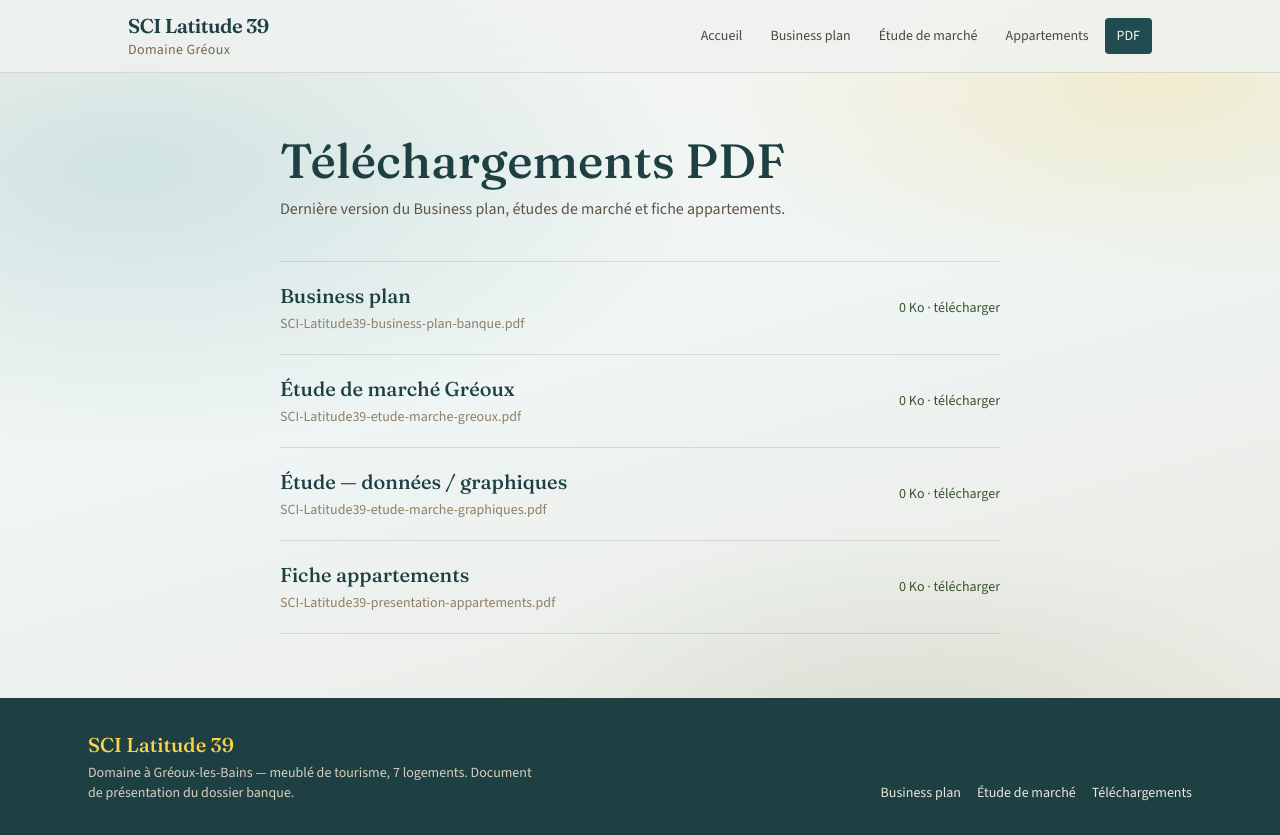
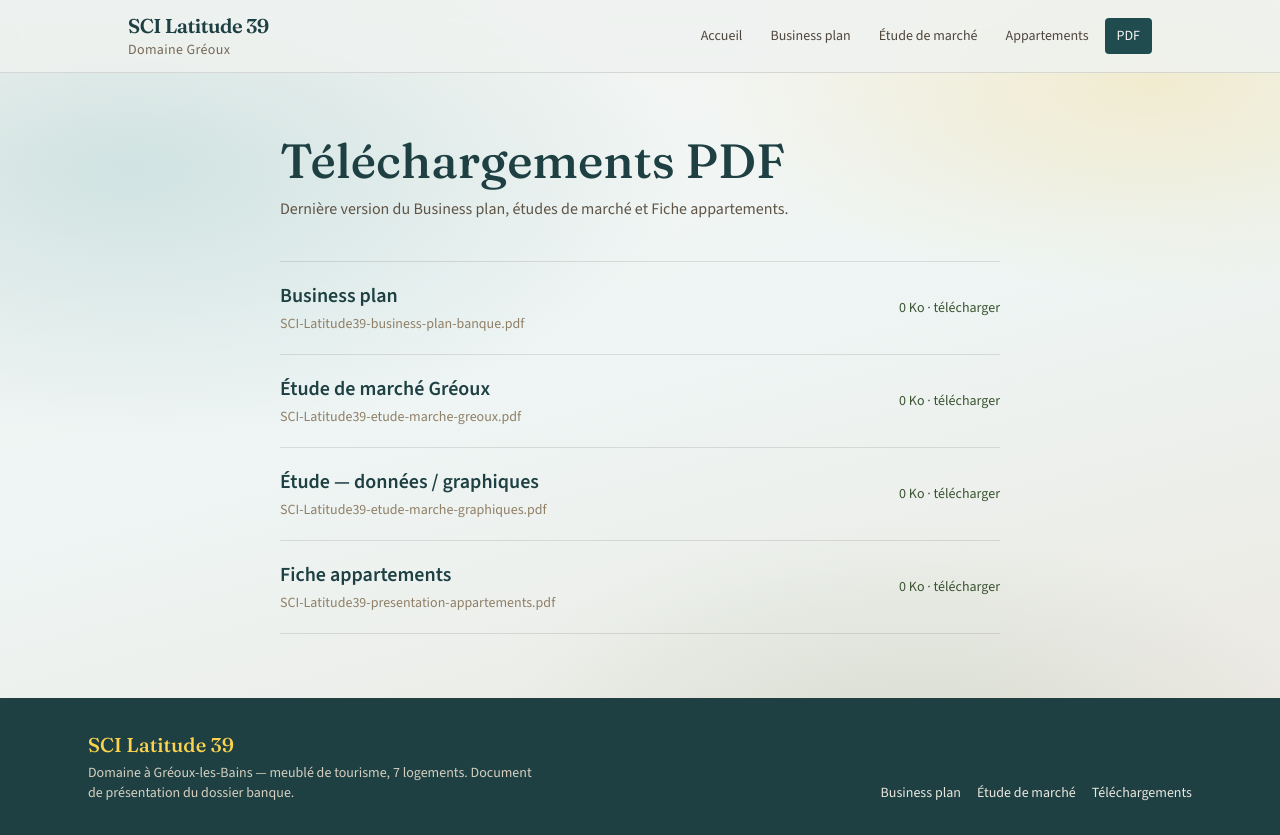
Before and after one commit to AnthonyPortier/latitude39, a Next.js app: page /telechargements in a window 1280 px wide. Built offline with nearby package versions, Linux system fonts and the light colour scheme.

Commit message:
fix: libellé « Fiche appartements » sur Téléchargements
Liste PDF explicite, translate=no, typo sans font-display pour
éviter un affichage tronqué / ambigu du titre.

```diff
--- a/src/app/telechargements/page.tsx
+++ b/src/app/telechargements/page.tsx
@@ -7,19 +7,32 @@ export const metadata: Metadata = {
   description: "PDF du dossier banque SCI Latitude 39.",
 };
 
-const LABELS: Record<string, string> = {
-  "SCI-Latitude39-business-plan-banque.pdf": "Business plan",
-  "SCI-Latitude39-etude-marche-greoux.pdf": "Étude de marché Gréoux",
-  "SCI-Latitude39-etude-marche-graphiques.pdf": "Étude — données / graphiques",
-  "SCI-Latitude39-presentation-appartements.pdf": "Fiche appartements",
+type PdfEntry = {
+  name: string;
+  label: string;
+  noTranslate?: boolean;
 };
 
-/** Ordre d’affichage : BP, études, appartements */
-const ORDER = [
-  "SCI-Latitude39-business-plan-banque.pdf",
-  "SCI-Latitude39-etude-marche-greoux.pdf",
-  "SCI-Latitude39-etude-marche-graphiques.pdf",
-  "SCI-Latitude39-presentation-appartements.pdf",
+/** Liste explicite — évite tout libellé ambigu / tronqué */
+const PDFS: PdfEntry[] = [
+  {
+    name: "SCI-Latitude39-business-plan-banque.pdf",
+    label: "Business plan",
+    noTranslate: true,
+  },
+  {
+    name: "SCI-Latitude39-etude-marche-greoux.pdf",
+    label: "Étude de marché Gréoux",
+  },
+  {
+    name: "SCI-Latitude39-etude-marche-graphiques.pdf",
+    label: "Étude — données / graphiques",
+  },
+  {
+    name: "SCI-Latitude39-presentation-appartements.pdf",
+    label: "Fiche appartements",
+    noTranslate: true,
+  },
 ];
 
 function formatBytes(bytes: number) {
@@ -29,23 +42,20 @@ function formatBytes(bytes: number) {
 
 export default function TelechargementsPage() {
   const dir = path.join(process.cwd(), "public", "pdfs");
-  const files = fs
-    .readdirSync(dir)
-    .filter((name) => name.endsWith(".pdf") && LABELS[name])
-    .map((name) => {
-      const stats = fs.statSync(path.join(dir, name));
-      return {
-        name,
+  const files = PDFS.flatMap((entry) => {
+    const filePath = path.join(dir, entry.name);
+    if (!fs.existsSync(filePath)) return [];
+    const stats = fs.statSync(filePath);
+    return [
+      {
+        name: entry.name,
+        label: entry.label,
+        noTranslate: entry.noTranslate === true,
         size: stats.size,
-        label: LABELS[name],
-        href: `/pdfs/${name}`,
-      };
-    })
-    .sort(
-      (a, b) =>
-        ORDER.indexOf(a.name) - ORDER.indexOf(b.name) ||
-        a.label.localeCompare(b.label, "fr"),
-    );
+        href: `/pdfs/${entry.name}`,
+      },
+    ];
+  });
 
   return (
     <div className="mx-auto max-w-3xl px-4 py-12 md:px-6 md:py-16">
@@ -54,7 +64,7 @@ export default function TelechargementsPage() {
       </h1>
       <p className="mt-3 text-pierre-700">
         Dernière version du <span translate="no">Business plan</span>, études
-        de marché et fiche appartements.
+        de marché et <span translate="no">Fiche appartements</span>.
       </p>
 
       <ul className="mt-10 divide-y divide-[var(--line)] border-y border-[var(--line)]">
@@ -62,23 +72,21 @@ export default function TelechargementsPage() {
           <li key={file.name}>
             <a
               href={file.href}
-              download
+              download={file.name}
               className="flex flex-col gap-1 py-5 transition hover:bg-white/40 sm:flex-row sm:items-center sm:justify-between"
             >
-              <span>
+              <span className="min-w-0">
                 <span
-                  className="block font-display text-xl text-verdon-900"
-                  {...(file.name.includes("business-plan")
-                    ? { translate: "no" as const }
-                    : {})}
+                  className="block text-xl font-semibold text-verdon-900"
+                  {...(file.noTranslate ? { translate: "no" as const } : {})}
                 >
                   {file.label}
                 </span>
-                <span className="mt-1 block text-sm text-pierre-500">
+                <span className="mt-1 block break-all text-sm text-pierre-500">
                   {file.name}
                 </span>
               </span>
-              <span className="text-sm font-medium text-olivier-700">
+              <span className="shrink-0 text-sm font-medium text-olivier-700">
                 {formatBytes(file.size)} · télécharger
               </span>
             </a>
```
